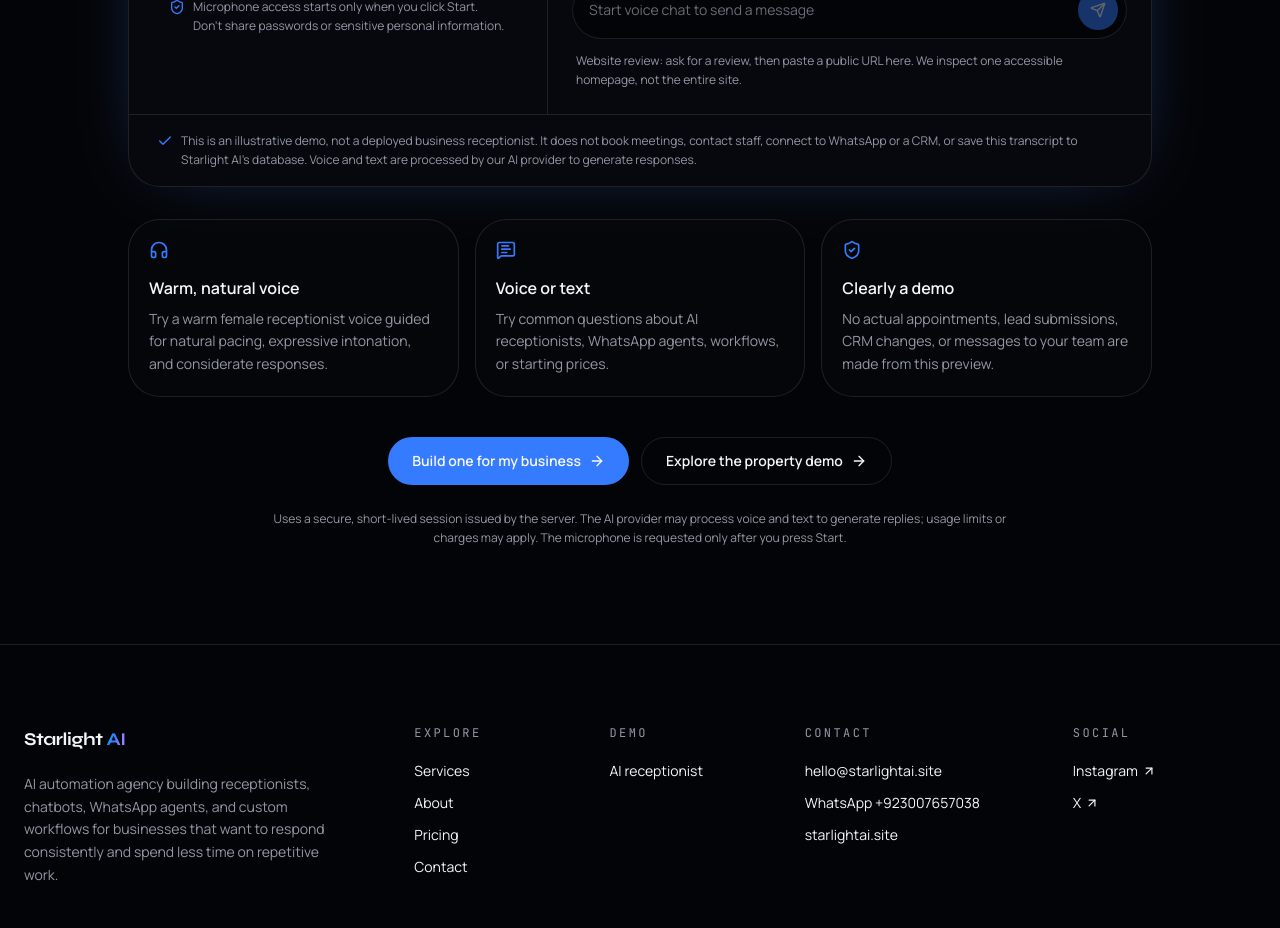
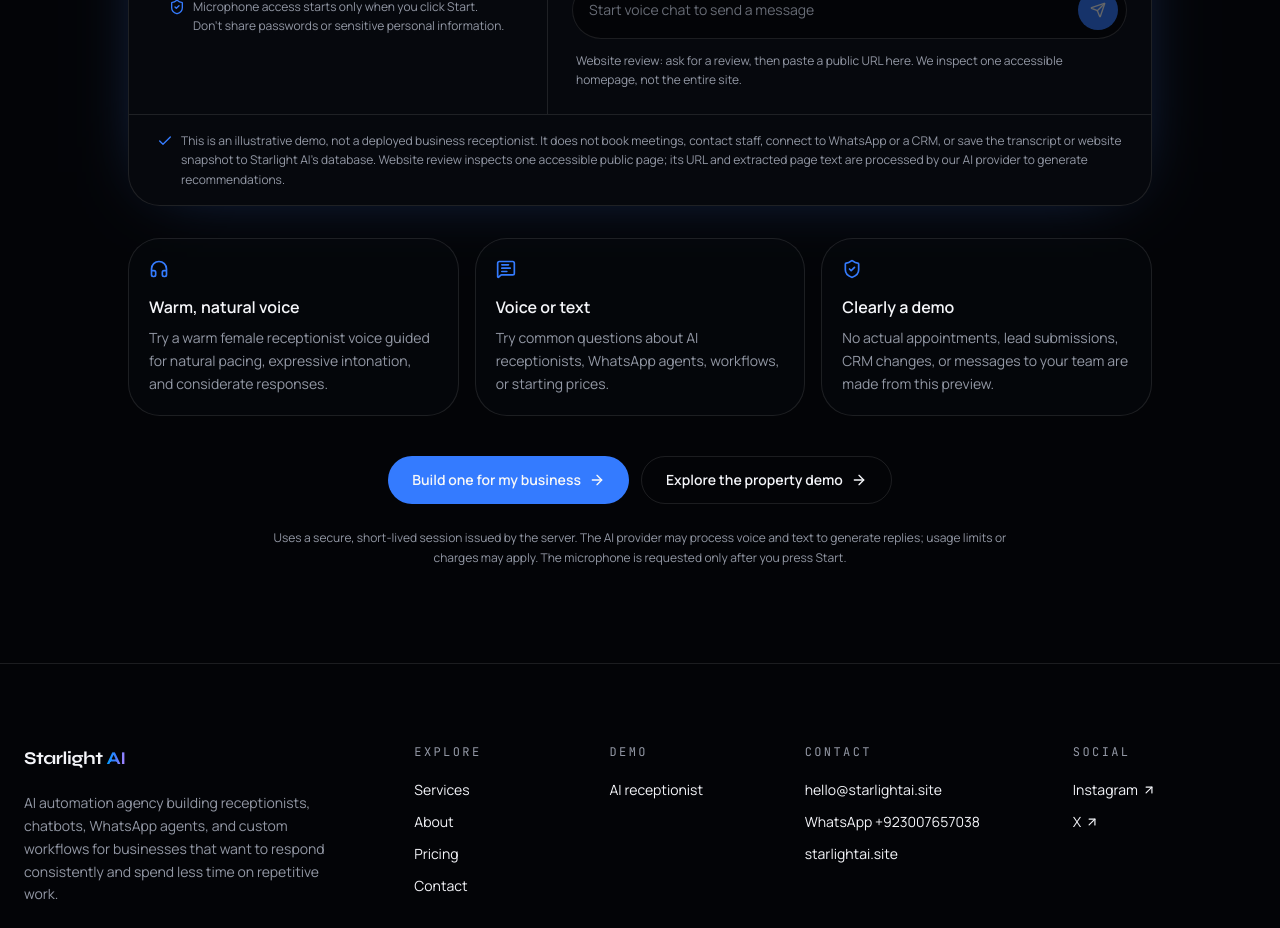
Before and after one commit to abbasimohsin392-prog/Starlight, a Next.js app: page /demo/ai-receptionist in a window 1280 px wide. Shown: the part 1040-1968 px from the top of the page. Built offline with nearby package versions, Linux system fonts and the light colour scheme.

Commit message:
Disclose website review scope in demo

```diff
--- a/components/site/voice-receptionist.tsx
+++ b/components/site/voice-receptionist.tsx
@@ -645,7 +645,7 @@ export function VoiceReceptionist() {
 
       <div className="flex items-start gap-2 border-t border-border px-5 py-4 text-xs leading-relaxed text-muted-foreground md:px-7">
         <Check className="mt-0.5 size-4 shrink-0 text-primary" />
-        <p>This is an illustrative demo, not a deployed business receptionist. It does not book meetings, contact staff, connect to WhatsApp or a CRM, or save this transcript to Starlight AI’s database. Voice and text are processed by our AI provider to generate responses.</p>
+        <p>This is an illustrative demo, not a deployed business receptionist. It does not book meetings, contact staff, connect to WhatsApp or a CRM, or save the transcript or website snapshot to Starlight AI’s database. Website review inspects one accessible public page; its URL and extracted page text are processed by our AI provider to generate recommendations.</p>
       </div>
     </section>
   )
```
